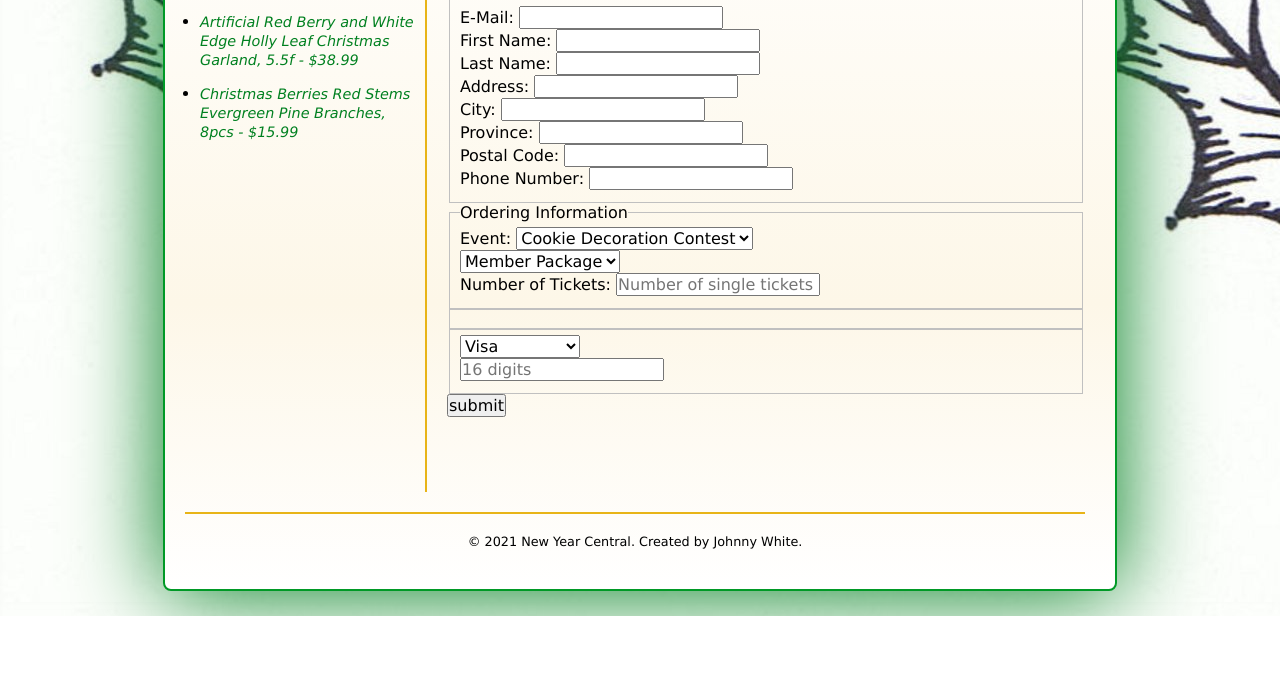
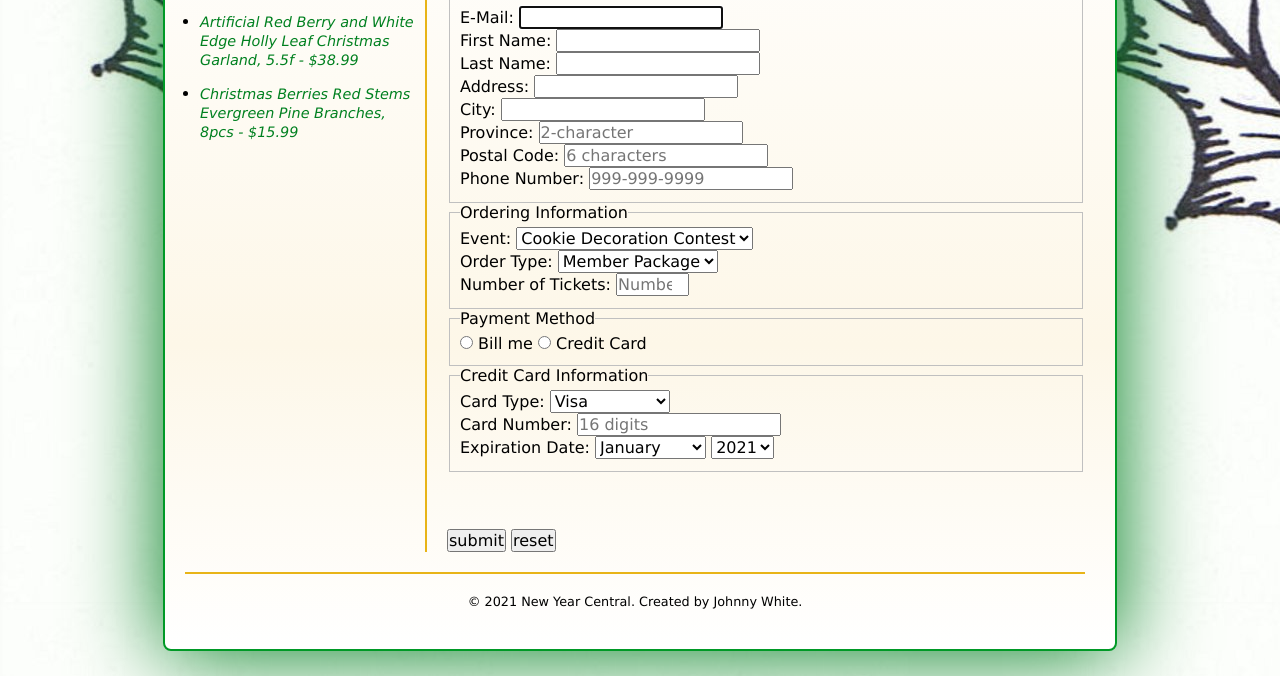
Before and after one commit to HunterBritton/WebFoundations-Assignment3-HunterBritton, a plain HTML site: page tickets_order_form.html in a window 1280 px wide. Shown: the part 390-1066 px from the top of the page. Before the commit the page ends 1006 px from the top, so only its background shows below. Drawn offline with Linux system fonts and the light colour scheme.

Commit message:
Form validation in progress

```diff
--- a/tickets_order_form.html
+++ b/tickets_order_form.html
@@ -42,7 +42,7 @@
 					<fieldset id="MembInfo">
 						<legend>Member Information</legend>
 						<label for="email">E-Mail:</label>
-						<input type="text" name="email" id="email"><br>
+						<input type="email" name="email" id="email" autofocus><br>
 
 						<label for="first_name">First Name:</label>
 						<input type="text" name="first_name" id="first_name"><br>
@@ -57,13 +57,13 @@
 						<input type="text" name="city" id="city"><br>
 
 						<label for="province">Province:</label>
-						<input type="text" name="province" id="province"><br>
+						<input type="text" name="province" id="province" title="Must be a 2 character prov code" pattern="[A-Za-z]{2}"placeholder=2-character code"><br>
 
 						<label for="postal_code">Postal Code:</label>
-						<input type="text" name="postal_code" id="postal_code"><br>
+						<input type="text" name="postal_code" id="postal_code" title="Must be 6 digits" pattern="[A-Za-z0-9]{6}" placeholder="6 characters"><br>
 
 						<label for="phone">Phone Number:</label>
-						<input type="text" name="phone" id="phone"><br>
+						<input type="tel" name="phone" id="phone" title="Must be in pattern xxx-xxx-xxxx as all numbers" pattern="\d{3}[\-]\d{3}[\-]\d{4}" placeholder="999-999-9999"><br>
 					</fieldset>
 
 					<fieldset id="orderInfo">
@@ -76,36 +76,71 @@
 							<option value="Breakfast with Santa">Breakfast with Santa</option>
 						</select><br>
 
-						<select name="orderType" id="oderType">
+						<Label for="orderType">Order Type:</Label>
+						<select name="orderType" id="orderType">
 							<option value="Member Package">Member Package</option>
 							<option value="Donor Package">Donor Package</option>
 							<option value="Single Tickets">Single Tickets</option>
 						</select><br>
 
 						<label for="numTickets">Number of Tickets:</label>
-						<input type="text" name="numTickets" id="numTickets" placeholder="Number of single tickets"><br>
+						<input type="number" name="numTickets" id="numTickets" min="1" max="99" title="Must be 1-99" pattern="[1-9][0-9]" placeholder="Number of single tickets"><br>
 					</fieldset>
 
 					<fieldset id="paymentMethod">
+						<legend>Payment Method</legend>
+						<input type="radio" name="paymentMethod" id="billMe">
+						<label for="billMe">Bill me</label>
 
+						<input type="radio" name="paymentMethod" id="creditCard">
+						<label for="creditCard">Credit Card</label>
 					</fieldset>
 
 					<fieldset id="ccInfo">
+						<legend>Credit Card Information</legend>
+
+						<label for="cardType">Card Type:</label>
 						<select name="cardType" id="cardType">
 							<option value="Visa">Visa</option>
 							<option value="Master Card">Master Card</option>
 							<option value="Discover">Discover</option>
 						</select><br>
 
-						<label for="cardNum"></label>
-						<input type="text" name="cardNum" id="cardNum" placeholder="16 digits">
+						<label for="cardNum">Card Number:</label>
+						<input type="text" name="cardNum" id="cardNum" title="Must be 16 digits no '-'" pattern="\d{16}" placeholder="16 digits"><br>
+
+						<label for="ExpirationDate">Expiration Date:</label>
+						<select name="expMonth" id="exmpMonth">
+							<option value="January">January</option>
+							<option value="February">February</option>
+							<option value="March">March</option>
+							<option value="April">April</option>
+							<option value="May">May</option>
+							<option value="June">June</option>
+							<option value="July">July</option>
+							<option value="August">August</option>
+							<option value="September">September</option>
+							<option value="October">October</option>
+							<option value="November">November</option>
+							<option value="December">December</option>
+						</select>
+						<select name="expYear" id="expYear">
+							<option value="2021">2021</option>
+							<option value="2022">2022</option>
+							<option value="2023">2023</option>
+							<option value="2024">2024</option>
+							<option value="2025">2025</option>
+							<option value="2026">2026</option>
+							<option value="2027">2027</option>
+						</select> <br>
 					</fieldset>
 
 
 
 
-
+					<br><br><br>
 					<input type="submit" value="submit">
+					<input type="reset" value="reset">
 				</form>
 
 			</main>
```
